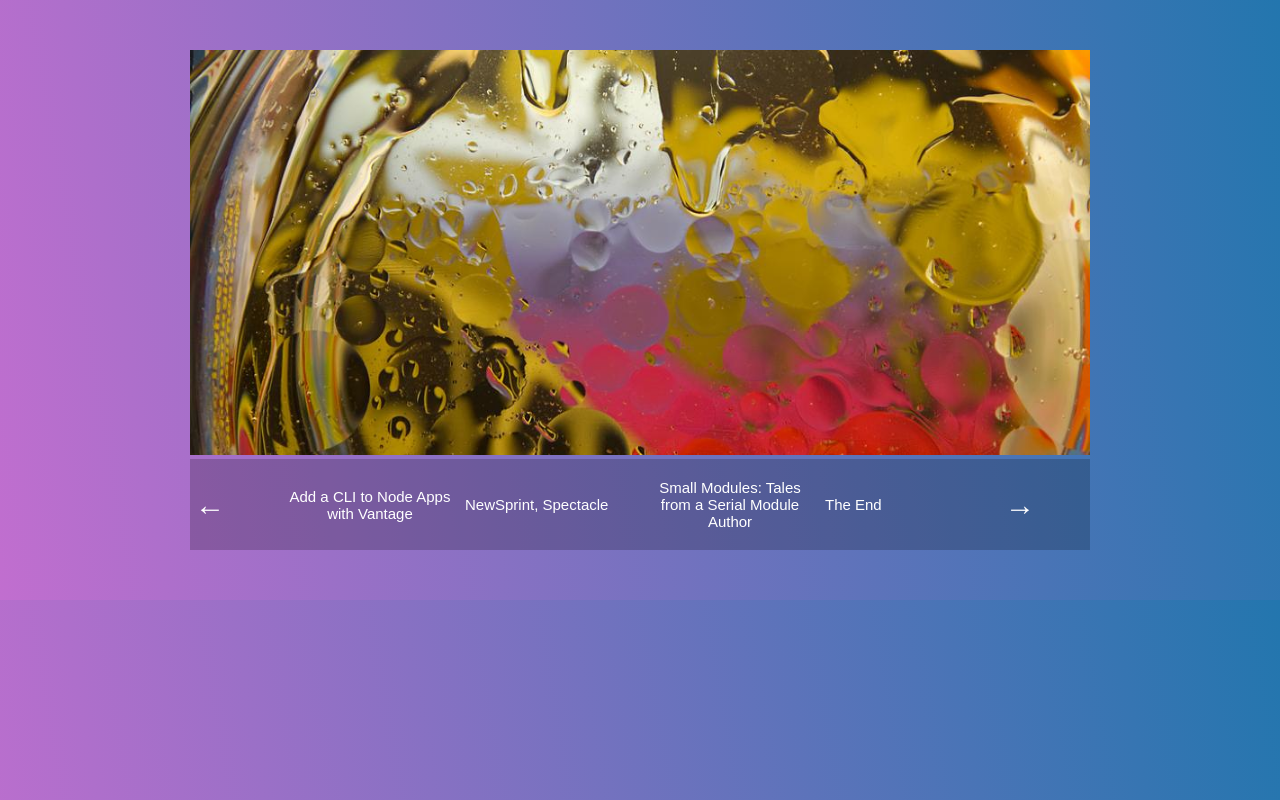
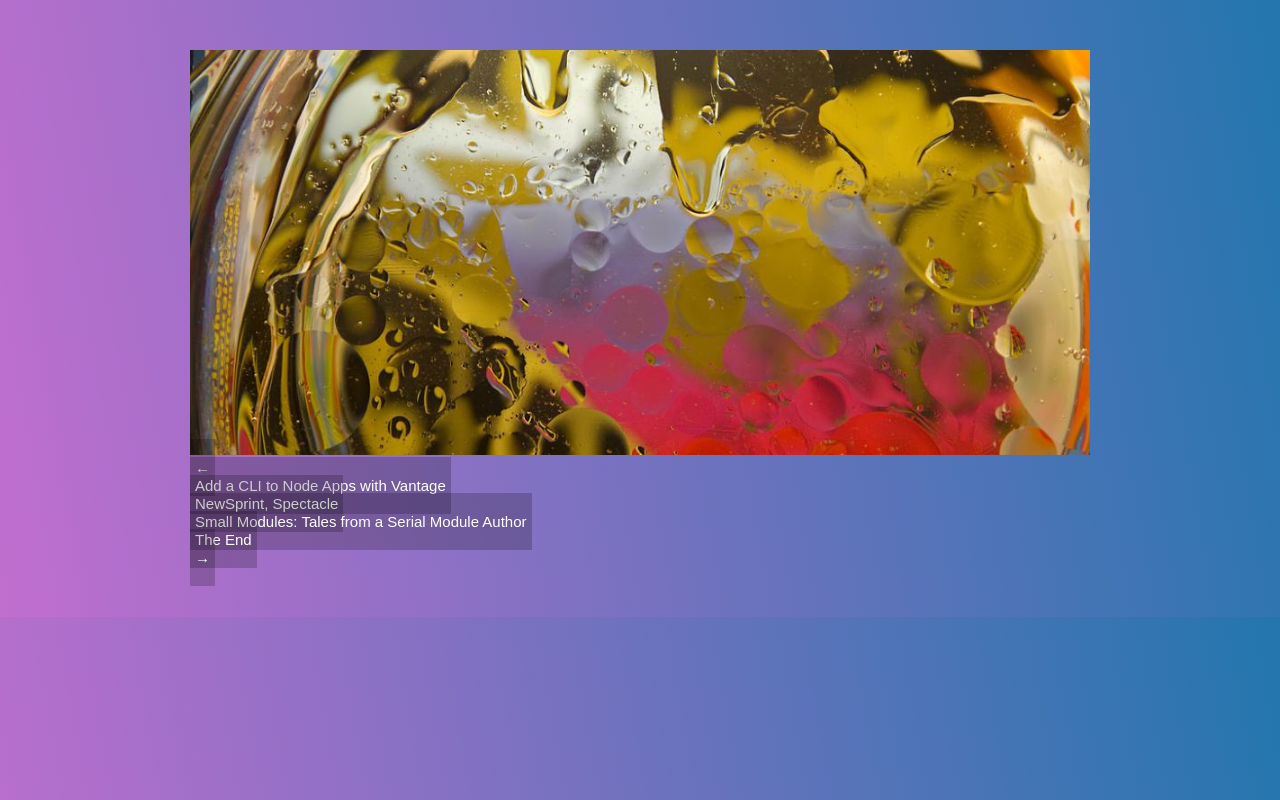
Before and after one commit to lisajwells/what-the-flexbox, a website: page nesting-flexbox/index-START.html in a window 1280 px wide. Drawn offline with Linux system fonts and the light colour scheme.

Commit message:
nesting: take style.css to style-START.css state

```diff
--- a/nesting-flexbox/style.css
+++ b/nesting-flexbox/style.css
@@ -34,38 +34,9 @@ a:hover {
   background:rgba(0,0,0,0.4);
 }
 
-/* our flex container */
+
 .slider-nav ul {
   list-style: none;
   margin: 0;
   padding: 0;
-  display:flex;
 }
-
-/* our first flex item */
-.slider-nav li {
-  flex:2; /* THis is flex item -ish */
-  text-align: center;
-  display:flex; /* This is flex container -ish */
-}
-
-.slider-nav .arrow {
-  flex:1;
-}
-
-.arrow a {
-  font-size: 30px;
-}
-
-.slider-nav a {
-  flex-basis:100%;
-  display:flex;
-  align-items:center;
-  /*We want to stretch as well and center*/
-}
-
-/* This is the flex item */
-.slider-nav span {
-  display: block;
-  width: 100%;
-}
```
Also changed, not shown: nesting-flexbox/build/style.css.
